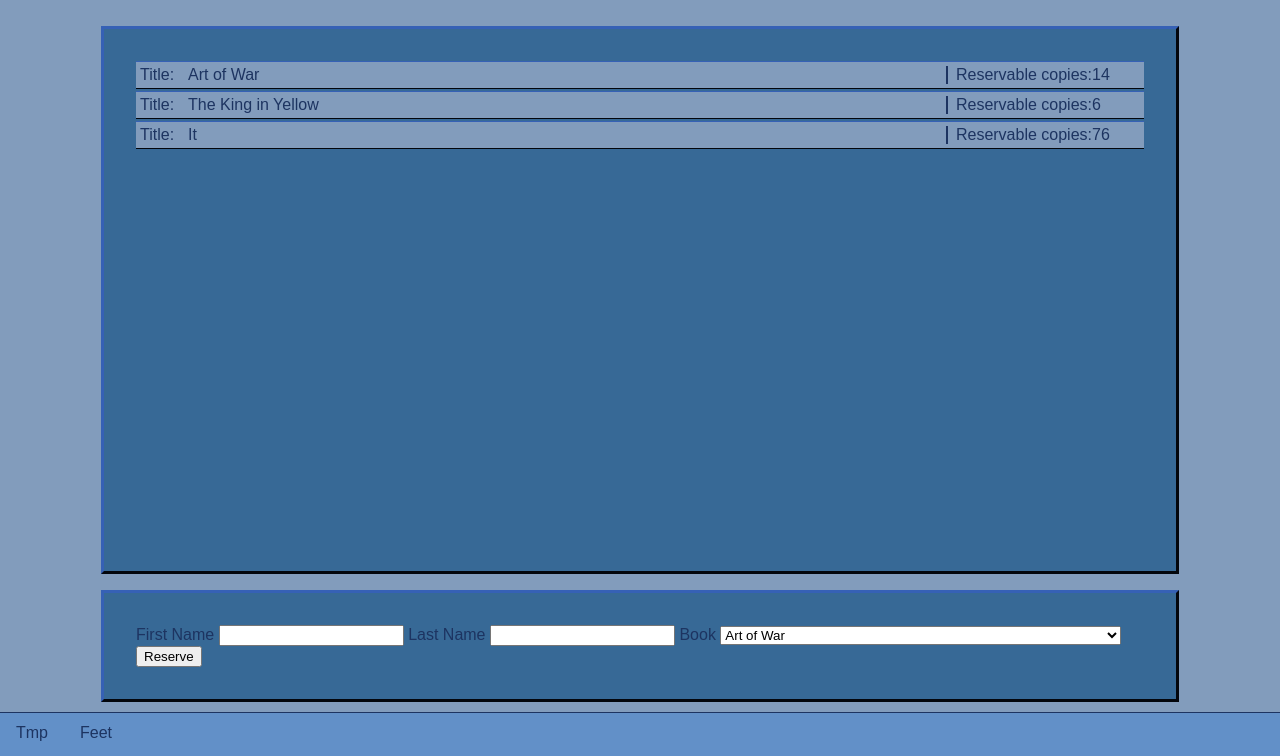
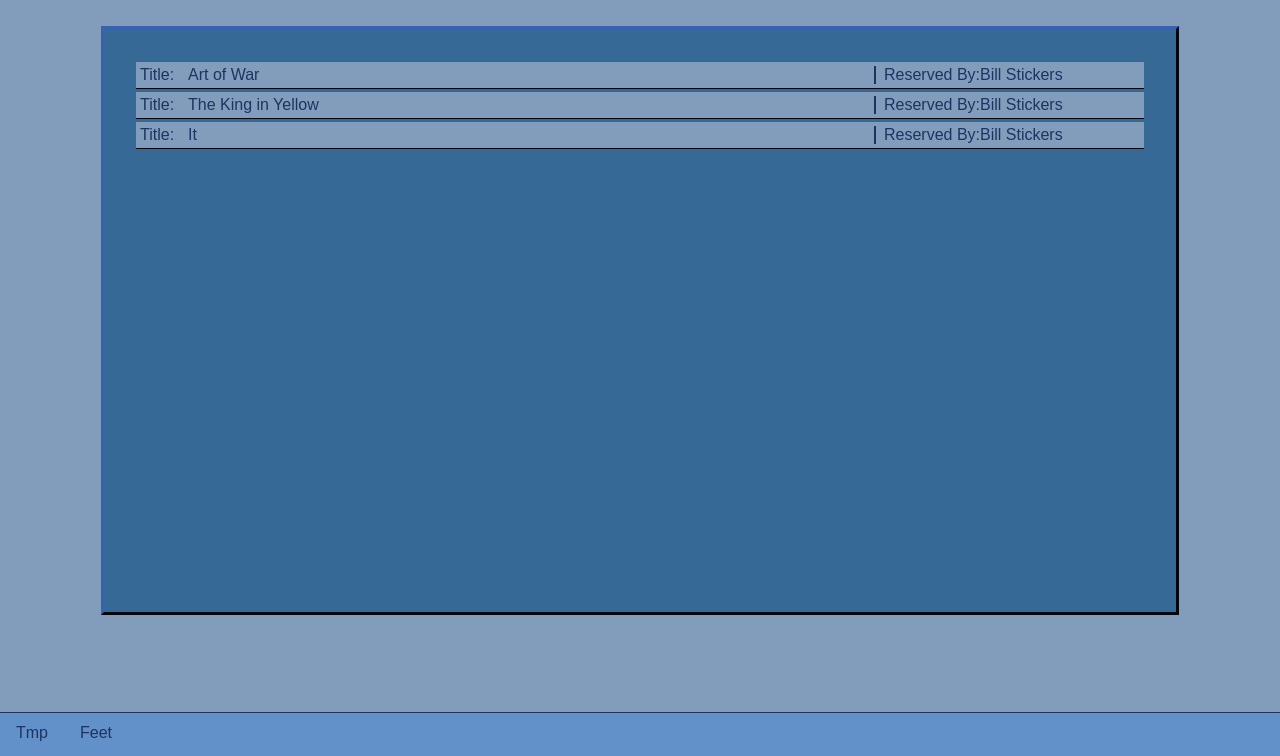
Before and after one commit to cpsc454-group5/project, a Flask app: page /reservations in a window 1280 px wide. Shown: the part 47-803 px from the top of the page. Run offline with Flask 3, Linux system fonts and the light colour scheme.

Commit message:
Update reservations.html

```diff
--- a/Frontend/templates/reservations.html
+++ b/Frontend/templates/reservations.html
@@ -3,7 +3,7 @@
 <head>
     <meta charset="UTF-8">
     <meta name="viewport" content="width=device-width, initial-scale=1.0">
-    <title>Reserve Book</title>
+    <title>Reservations</title>
     <link rel="stylesheet" href="{{ url_for('static',filename='styles/style.css') }}">
     <script src="../scripts/themeScript.js"></script>
 </head>
@@ -28,10 +28,10 @@
                 </div>
                 <div class="vl push"></div>
                 <div>
-                    Reservable copies:
+                    Reserved By:
                 </div>
-                <div class="digSize">
-                    14
+                <div class="nSize">
+                    Bill Stickers
                 </div>
             </li>
             <li>
@@ -43,10 +43,10 @@
                 </div>
                 <div class="vl push"></div>
                 <div>
-                    Reservable copies:
+                    Reserved By:
                 </div>
-                <div class="digSize">
-                    6
+                <div class="nSize">
+                    Bill Stickers
                 </div>
             </li>
             <li>
@@ -58,25 +58,13 @@
                 </div>
                 <div class="vl push"></div>
                 <div>
-                    Reservable copies:
+                    Reserved By:
                 </div>
-                <div class="digSize">
-                    76
+                <div class="nSize">
+                    Bill Stickers
                 </div>
             </li>
         </ul>
-        <form id="reserve" class="reserve outset" action="./actionThing" method="post">
-            <label for="fName">First Name</label>
-            <input type="text" name="fName" id="fName">
-            <label for="lName">Last Name</label>
-            <input type="text" name="lName" id="lName">
-            <label for="bookTitle">Book</label>
-            <select name="bookTitle" id="bookTitle">
-                <option value="Art of War">Art of War</option>
-                <option value="Big name">eeeeeeeeeeeeeeeeeeeeeeeeeeeeeeeeeeeeeeeeeeeeeeeeeee</option>
-            </select>
-            <input type="submit" value="Reserve">
-        </form>
     </div>
     <div id="footer" class="footer">
         <a href="legal.html">
```
